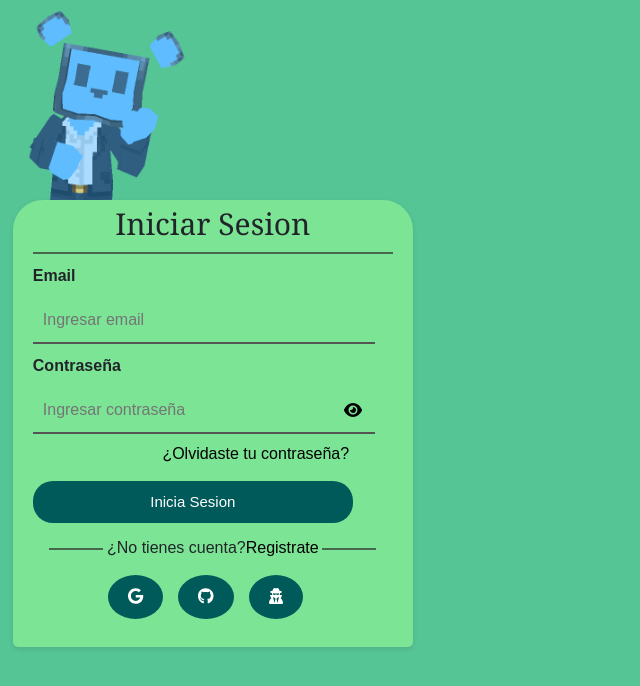
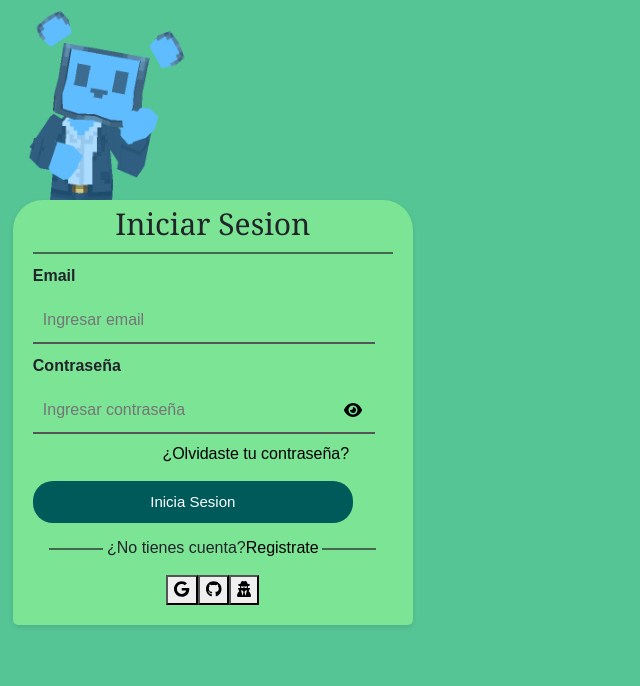
Before and after one commit to vazqueznahuel/Clementina, a React (Create React App) app: page / in a window 1280 px wide. Shown: the top 686 px of the page, without its empty margins (0-640 px from the left). Built offline with nearby package versions, Linux system fonts and the light colour scheme; no server answers.

Commit message:
Cambiando nombre de clases

```diff
--- a/src/components/login/login.jsx
+++ b/src/components/login/login.jsx
@@ -112,15 +112,15 @@ function Login(props) {
       </div>
 
       <div className='div-botones'>
-         <button onClick={signInWithGoogle} className='google-signin-button'>
+         <button onClick={signInWithGoogle} className='signin-button'>
           <FontAwesomeIcon icon={faGoogle} />
         </button>
 
-        <button onClick={signInWithGithub} className='google-signin-button'>
+        <button onClick={signInWithGithub} className='signin-button'>
           <FontAwesomeIcon icon={faGithub} />
         </button>
 
-        <button onClick={signInAnonimo} className='google-signin-button'>
+        <button onClick={signInAnonimo} className='signin-button'>
           <FontAwesomeIcon icon={faUserSecret} />
         </button>
       </div>
```
